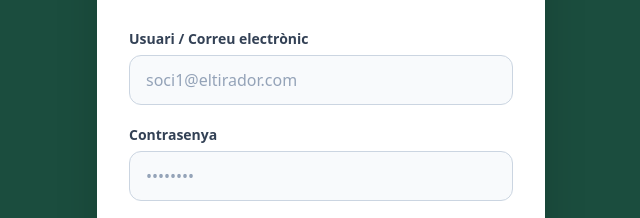
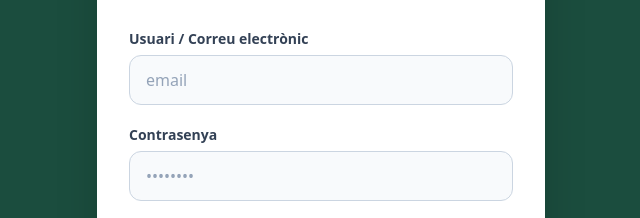
Before and after one commit to associacioeltirador/tirador-prj, a plain HTML site: page index.html in a window 1280 px wide. Shown: the part 325-543 px from the top of the page, 319-959 px from the left. Drawn offline with nearby package versions, Linux system fonts and the light colour scheme.

Commit message:
Update index.html

```diff
--- a/index.html
+++ b/index.html
@@ -41,7 +41,7 @@
                     <input type="email" id="username" required
                         oninput="validarEmailInput()"
                         class="w-full px-4 py-3 bg-slate-50 border border-slate-300 rounded-xl focus:ring-2 focus:ring-emerald-600 focus:border-emerald-600 focus:outline-none text-slate-900 placeholder-slate-400 transition duration-150"
-                        placeholder="soci1@eltirador.com">
+                        placeholder="email">
 
                     <p id="emailError" class="text-rose-600 text-xs mt-1.5 hidden font-medium flex items-center gap-1">
                         <span>⚠️</span> El format del correu electrònic no és vàlid (ex: nom@domini.com).
```
